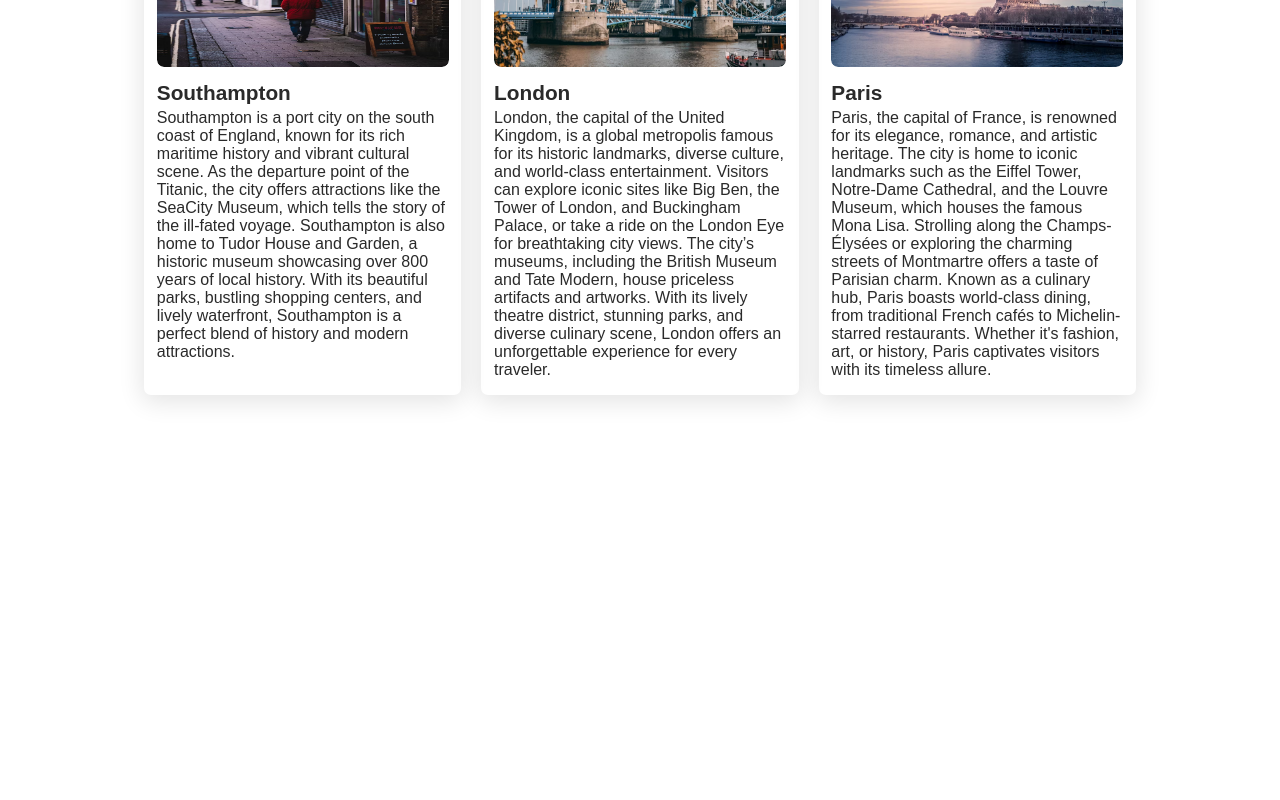
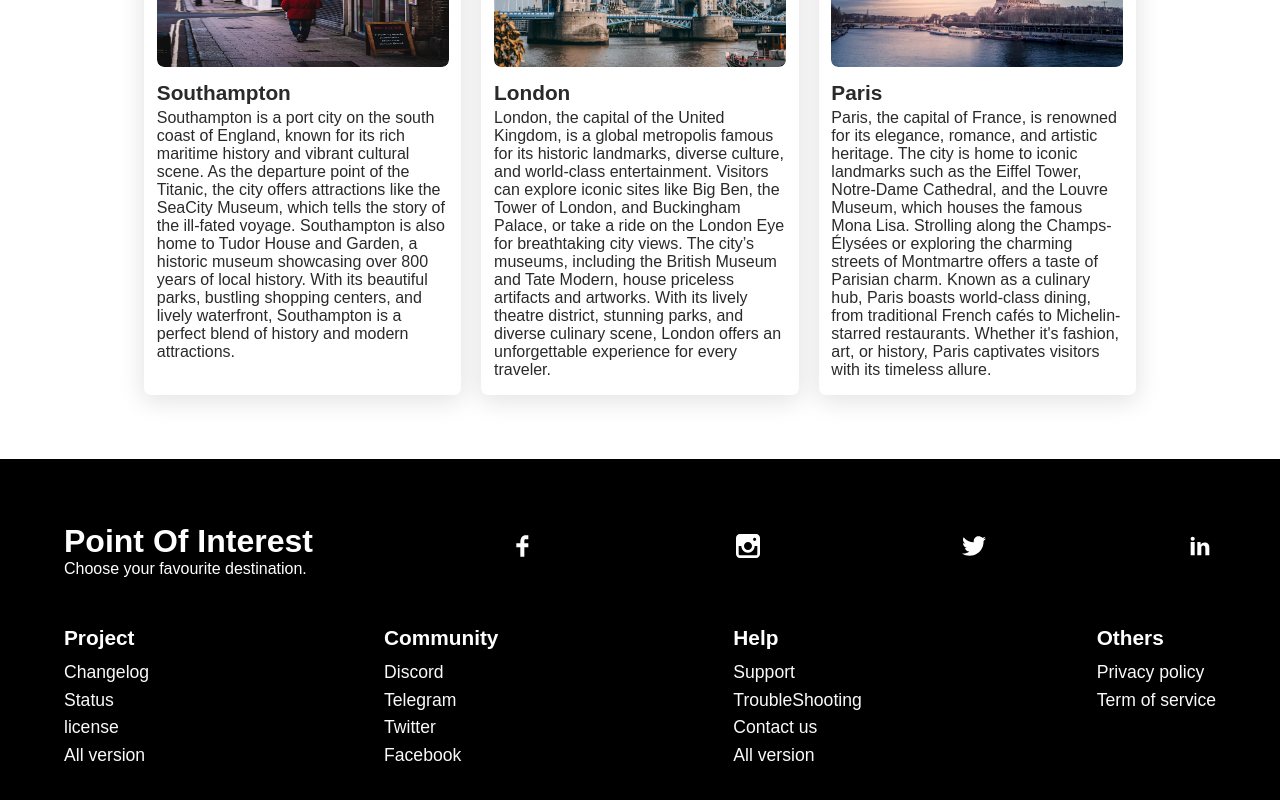
Before and after one commit to danielsauuce/Pointsofinterest, a React (Vite) app: page / in a window 1280 px wide. Shown: the part 2153-2953 px from the top of the page. Before the commit the page ends 2612 px from the top, so only its background shows below. Built offline with nearby package versions, Linux system fonts and the light colour scheme.

Commit message:
footer component added

```diff
--- /dev/null
+++ b/src/components/footer.jsx
@@ -0,0 +1,75 @@
+import { TiSocialFacebook } from "react-icons/ti";
+import { TiSocialInstagram } from "react-icons/ti";
+import { TiSocialTwitter } from "react-icons/ti";
+import { TiSocialLinkedin } from "react-icons/ti";
+import { Link } from "react-router-dom";
+
+
+function Footer() {
+    return(
+        <div className="footer">
+            <div className="top">
+                <div>
+                    <h1>Point Of Interest</h1>
+                    <p>Choose your favourite destination.</p>
+                </div>
+
+                <div>
+                    <Link to="#" className="Facebook"> <TiSocialFacebook /> </Link>
+                </div>
+
+                <div>
+                    <Link to="#" className="Instagram"> <TiSocialInstagram /> </Link>
+                </div>
+
+                <div>
+                    <Link to="#" className="Twitter"> <TiSocialTwitter /> </Link>
+                </div>
+
+                <div>
+                    <Link to="#" className="Linkedin">  <TiSocialLinkedin /> </Link>
+                </div>
+
+            </div>
+
+            <div className="bottom">
+                <div>
+                    <h4>Project</h4>
+
+                    <Link to="#">Changelog</Link>
+                    <Link to="#">Status</Link>
+                    <Link to="#">license</Link>
+                    <Link to="#">All version</Link>
+                </div>
+
+                <div>
+                    <h4>Community</h4>
+
+                    <Link to="#">Discord</Link>
+                    <Link to="#">Telegram</Link>
+                    <Link to="#">Twitter</Link>
+                    <Link to="#">Facebook</Link>
+                </div>
+
+                <div>
+                    <h4>Help</h4>
+
+                    <Link to="#">Support</Link>
+                    <Link to="#">TroubleShooting</Link>
+                    <Link to="#">Contact us</Link>
+                    <Link to="#">All version</Link>
+                </div>
+
+                <div>
+                    <h4>Others</h4>
+
+                    <Link to="#">Privacy policy</Link>
+                    <Link to="#">Term of service</Link>
+
+                </div>
+            </div>
+        </div>
+
+    )
+}
+export default Footer;
--- a/src/components/tripdata.jsx
+++ b/src/components/tripdata.jsx
@@ -1,9 +1,7 @@
-
 
 function TripData(props) {
   return (
     <div className="t-card">
-
       <div className="t-image">
         <img src={props.image} alt="image" />
       </div>
--- a/src/index.css
+++ b/src/index.css
@@ -16,7 +16,8 @@ body {
     align-items: center;
 }
 
-/* NavBar */
+
+/* NAVBAR COMPONENT */
 .navbar-container {
     display: flex;
     justify-content: space-between;
@@ -89,7 +90,7 @@ body {
 }
 
 
-/* Login page */
+/* LOGIN COMPONENT */
 .wrapper {
     position: relative;
     width: 420px;
@@ -203,7 +204,8 @@ button:active {
     text-decoration: underline;
 }
 
-/* Signup page */
+
+/* SIGNUP COMPONENT */
 .wrapper-signup {
     position: relative;
     width: 450px;
@@ -308,8 +310,16 @@ button:active {
     text-decoration: underline;
 }
 
+@media (max-width: 768px) {
+    .wrapper-signup {
+        width: 90%;
+        padding: 30px 15px;
+    }
+}
 
-/* POI SEARCH PAGE */
+
+
+/* POI SEARCH COMPONENT */
 .POI-wrapper {
     position: relative;
     width: 420px;
@@ -376,7 +386,7 @@ button:active {
     background-color: #FF9A1C;
 }
 
-/* Hero style */
+/* HERO COMPONENT */
 .Hero-wrapper {
     width: 100%;
     height: 100vh;
@@ -418,8 +428,21 @@ button:active {
     padding: 0.5rem 0 2rem 0;
 }
 
+@media screen and (max-width: 555px) {
+    .hero-text hi {
+        padding: 10px 20px;
+    }
 
-/* ADDPOI */
+    .hero-text p {
+        font-size: 1.1rem;
+        padding: 0 0 2rem 0;
+    }
+
+};
+
+
+
+/* ADDPOI COMPONENT */
 .Addpoi-wrapper {
     width: 100%;
     height: 70vh;
@@ -441,7 +464,7 @@ button:active {
 }
 
 
-/* Destination */
+/* DESTINATION COMPONENT */
 .Destination {
     margin: 4rem 6rem;
 }
@@ -592,33 +615,67 @@ button:active {
     }
 }
 
+/* FOOTER COMPONENT */
+.footer {
+    padding: 4rem;
+    background-color: #000;
+    color: #fff;
+}
+
+.top {
+    display: flex;
+    align-items: center;
+    justify-content: space-between;
+    flex-wrap: wrap;
+}
+
+.top a {
+    color: #fff;
+    font-size: 2rem;
+    margin-left: 1rem;
+}
+
+.top a:hover {
+    color: #FFA725;
+}
 
 
-
-
-
-
-
-
-
-
-/* Responsive Media Query */
-@media (max-width: 768px) {
-    .wrapper-signup {
-        width: 90%;
-        padding: 30px 15px;
-    }
+.bottom {
+    padding-top: 2rem;
+    text-align: start;
+    display: flex;
+    justify-content: space-between;
+    flex-wrap: wrap;
 }
 
-/* Media Query for the Hero section */
-@media screen and (max-width: 555px) {
-    .hero-text hi {
-        padding: 10px 20px;
+.bottom div {
+    flex-direction: column;
+    display: flex;
+}
+
+.bottom h4 {
+    font-size: 1.3rem;
+    padding: 1rem 0 0.8rem 0;
+}
+
+.bottom a {
+    text-decoration: none;
+    color: #fafafa;
+    padding-bottom: 0.4rem;
+    font-size: 1.1rem;
+}
+
+@media screen and (max-width: 850px) {
+    .footer {
+        padding: 4rem 2rem;
     }
 
-    .hero-text p {
-        font-size: 1.1rem;
-        padding: 0 0 2rem 0;
+    .footer a {
+        margin: 1rem 1rem 0 0;
     }
 
-};
+    .bottom div {
+        width: 50%;
+    }
+
+}
--- a/src/routes/home.jsx
+++ b/src/routes/home.jsx
@@ -3,6 +3,7 @@ import Hero from "../components/hero";
 import Navbar from "../components/navbar";
 import AddPoi from "./addpoi";
 import Trip from "../components/trips";
+import Footer from "../components/footer";
 
 
 function Home() {
@@ -11,6 +12,7 @@ function Home() {
             <Hero/>
             <Destination/>
             <Trip/>
+            <Footer/>
         </div>
 
     )
```
Lines whose indentation alone changed are shown as unchanged.
